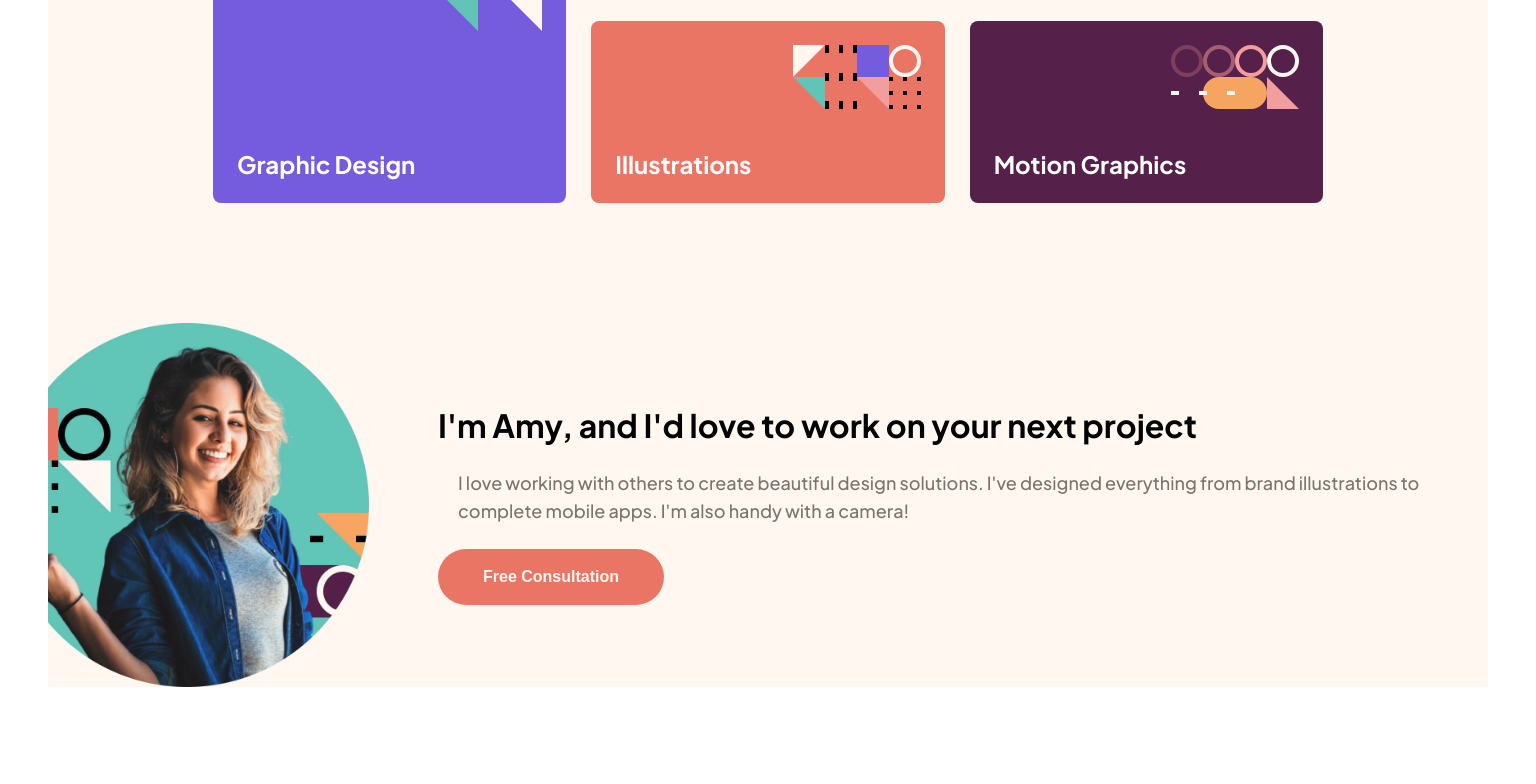
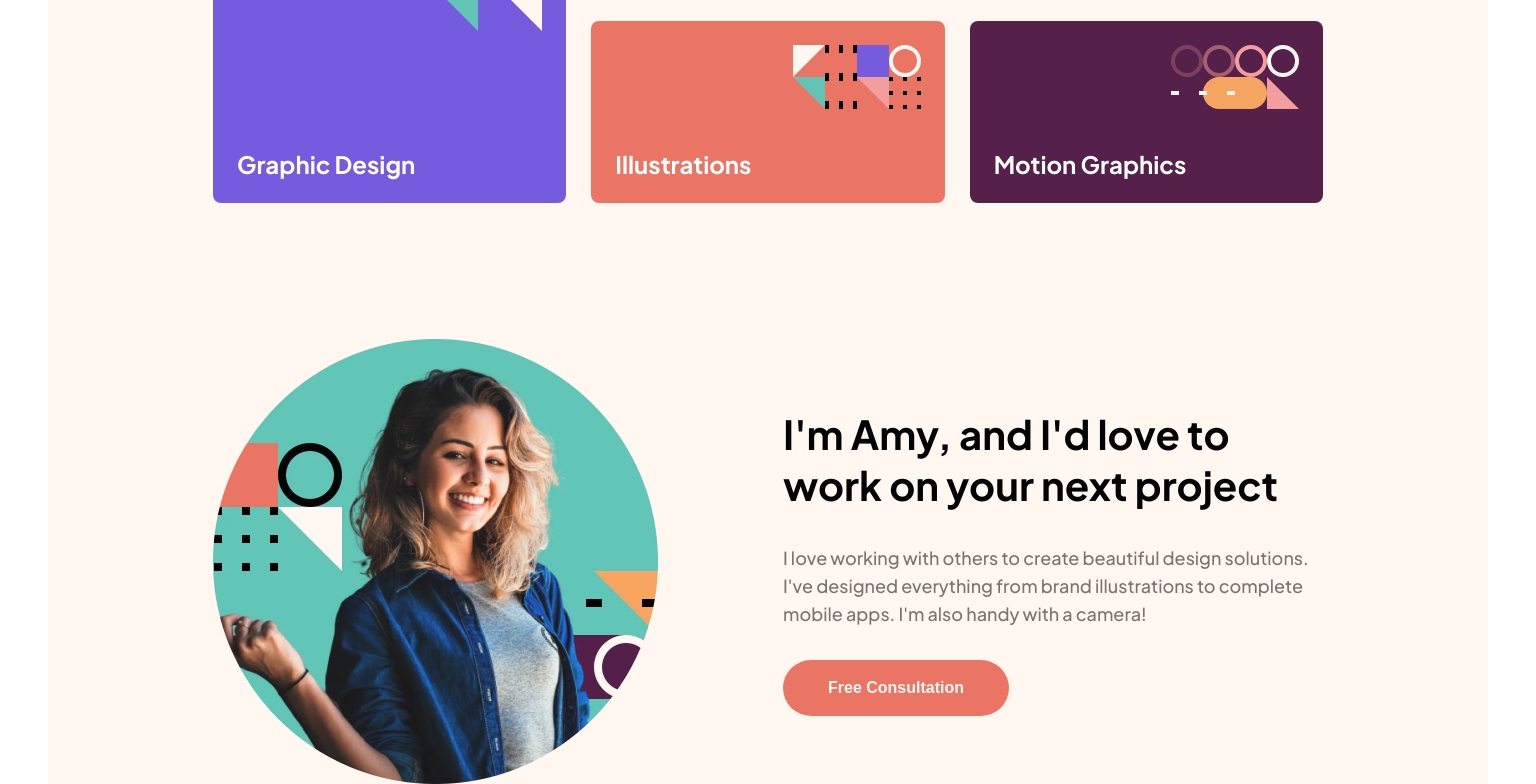
Before and after one commit to anetakasprzak/FM-single-page-design-portfolio-react, a React (Vite) app: page / in a window 1536 px wide. Shown: the part 562-1346 px from the top of the page. Before the commit the page ends 1249 px from the top, so only its background shows below. Built offline with nearby package versions, Linux system fonts and the light colour scheme.

Commit message:
section about amy - desktop

```diff
--- a/index.html
+++ b/index.html
@@ -10,6 +10,7 @@
       href="https://fonts.googleapis.com/css2?family=Plus+Jakarta+Sans:wght@500;700&display=swap"
       rel="stylesheet"
     />
+
     <title>Vite + React</title>
   </head>
   <body>
--- a/src/App.jsx
+++ b/src/App.jsx
@@ -83,7 +83,7 @@ export default function App() {
           <h2 className="amy__heading">
             I&apos;m Amy, and I&apos;d love to work on your next project
           </h2>
-          <p className="text amy__text">
+          <p className="amy__text">
             I love working with others to create beautiful design solutions.
             I&apos;ve designed everything from brand illustrations to complete
             mobile apps. I&apos;m also handy with a camera!
--- a/src/index.css
+++ b/src/index.css
@@ -170,6 +170,8 @@ body {
 
 .amy__text {
   margin-bottom: 2.4rem;
+  color: #7a746e;
+  line-height: 26px;
 }
 
 .btn__orange {
@@ -319,4 +321,32 @@ body {
   .grid--6 {
     grid-column: 5 / -1;
   }
+
+  /* ABOUT AMY SECTION */
+
+  .amy__about {
+    gap: 12.5rem;
+
+    padding: 13.6rem 16.5rem 0 16.5rem;
+  }
+
+  .amy__img {
+    width: 44.5rem;
+    height: 44.5rem;
+    margin-left: 0;
+  }
+
+  .amy__text-box {
+    text-align: left;
+  }
+
+  .amy__heading {
+    font-size: 4rem;
+    margin-bottom: 3.4rem;
+  }
+
+  .amy__text {
+    margin-bottom: 3.2rem;
+    line-height: 28px;
+  }
 }
```
